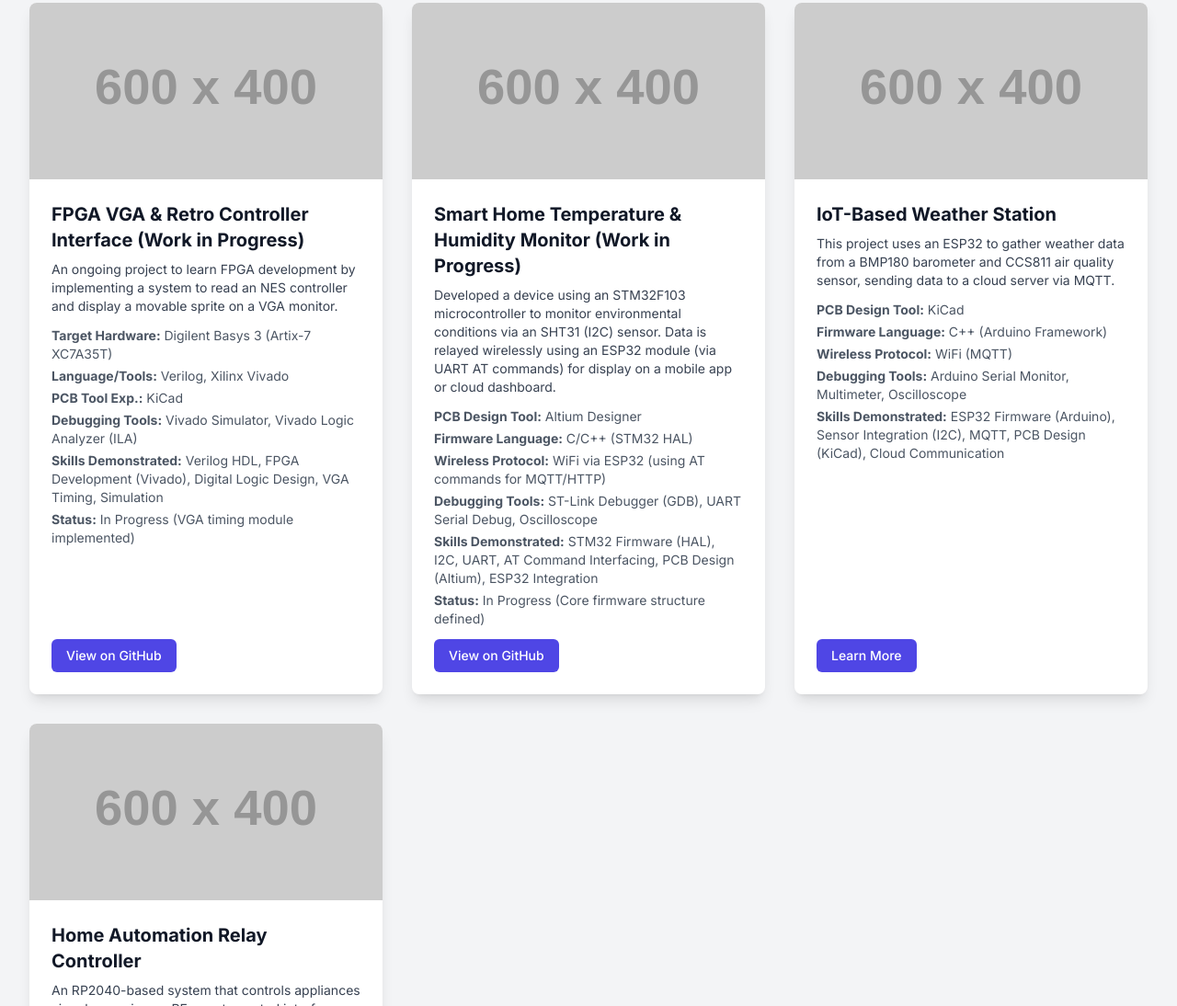
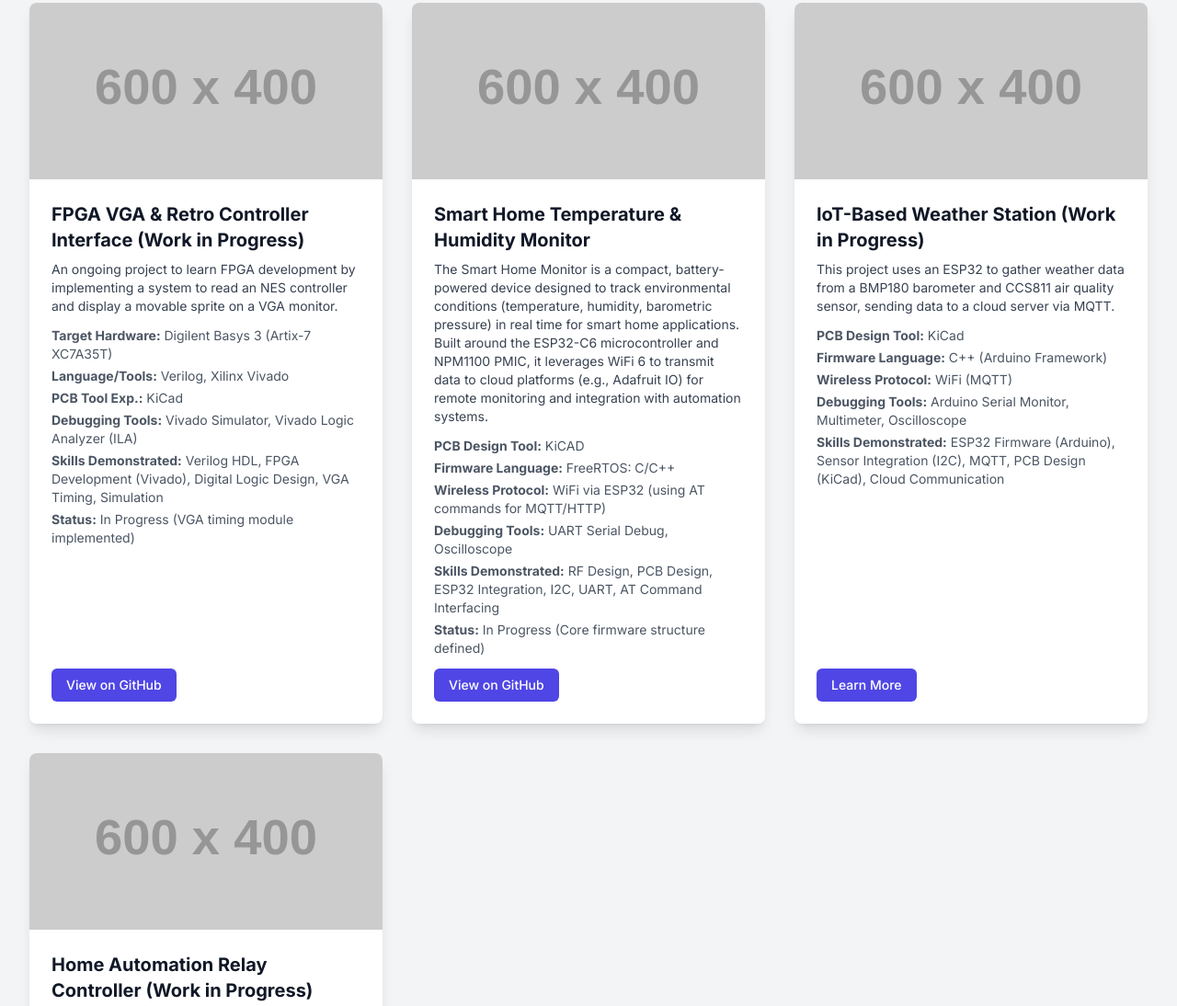
Before and after one commit to GaurangSolo/GaurangSolo.github.io, a plain HTML site: page index.html in a window 1280 px wide. Shown: the part 817-1911 px from the top of the page at 92% size. Drawn offline with nearby package versions, Linux system fonts and the light colour scheme; placeholder pictures from the web are drawn by us.

Commit message:
Update index.html

```diff
--- a/index.html
+++ b/index.html
@@ -163,13 +163,13 @@
       <div class="bg-white dark:bg-gray-800 rounded-lg shadow-lg overflow-hidden transition-transform transform hover:-translate-y-1 hover:shadow-xl flex flex-col" data-aos="fade-up" data-aos-delay="200">
         <img src="https://placehold.co/600x400/e2e8f0/334155?text=Smart+Home+Monitor" onerror="this.onerror=null; this.src='https://placehold.co/600x400/e2e8f0/334155?text=Image+Not+Found';" class="w-full h-48 object-cover" alt="Smart Home Monitor Placeholder Image">
         <div class="p-6 flex flex-col flex-grow">
-          <h5 class="text-xl font-semibold mb-2 text-gray-900 dark:text-white">Smart Home Temperature & Humidity Monitor (Work in Progress)</h5>
-          <p class="text-gray-700 dark:text-gray-300 text-sm mb-3">Developed a device using an STM32F103 microcontroller to monitor environmental conditions via an SHT31 (I2C) sensor. Data is relayed wirelessly using an ESP32 module (via UART AT commands) for display on a mobile app or cloud dashboard.</p>
-          <p class="text-sm text-gray-600 dark:text-gray-400 mb-1"><strong>PCB Design Tool:</strong> Altium Designer</p>
-          <p class="text-sm text-gray-600 dark:text-gray-400 mb-1"><strong>Firmware Language:</strong> C/C++ (STM32 HAL)</p>
+          <h5 class="text-xl font-semibold mb-2 text-gray-900 dark:text-white">Smart Home Temperature & Humidity Monitor </h5>
+          <p class="text-gray-700 dark:text-gray-300 text-sm mb-3">The Smart Home Monitor is a compact, battery-powered device designed to track environmental conditions (temperature, humidity, barometric pressure) in real time for smart home applications. Built around the ESP32-C6 microcontroller and NPM1100 PMIC, it leverages WiFi 6 to transmit data to cloud platforms (e.g., Adafruit IO) for remote monitoring and integration with automation systems.</p>
+          <p class="text-sm text-gray-600 dark:text-gray-400 mb-1"><strong>PCB Design Tool:</strong> KiCAD</p>
+          <p class="text-sm text-gray-600 dark:text-gray-400 mb-1"><strong>Firmware Language:</strong> FreeRTOS: C/C++ </p>
           <p class="text-sm text-gray-600 dark:text-gray-400 mb-1"><strong>Wireless Protocol:</strong> WiFi via ESP32 (using AT commands for MQTT/HTTP)</p>
-          <p class="text-sm text-gray-600 dark:text-gray-400 mb-1"><strong>Debugging Tools:</strong> ST-Link Debugger (GDB), UART Serial Debug, Oscilloscope</p>
-          <p class="text-sm text-gray-600 dark:text-gray-400 mb-1"><strong>Skills Demonstrated:</strong> STM32 Firmware (HAL), I2C, UART, AT Command Interfacing, PCB Design (Altium), ESP32 Integration</p>
+          <p class="text-sm text-gray-600 dark:text-gray-400 mb-1"><strong>Debugging Tools:</strong> UART Serial Debug, Oscilloscope</p>
+          <p class="text-sm text-gray-600 dark:text-gray-400 mb-1"><strong>Skills Demonstrated:</strong> RF Design, PCB Design, ESP32 Integration, I2C, UART, AT Command Interfacing </p>
           <p class="text-sm text-gray-600 dark:text-gray-400 mb-3"><strong>Status:</strong> In Progress (Core firmware structure defined)</p>
           <a href="https://github.com/GaurangSolo/Smart-Home-Temperature-Humidity-Monitor" target="_blank" rel="noopener noreferrer" class="inline-block bg-indigo-600 hover:bg-indigo-700 dark:bg-indigo-500 dark:hover:bg-indigo-600 text-white px-4 py-2 rounded-md text-sm font-medium transition duration-300 mt-auto self-start">View on GitHub</a>
         </div>
@@ -177,7 +177,7 @@
       <div class="bg-white dark:bg-gray-800 rounded-lg shadow-lg overflow-hidden transition-transform transform hover:-translate-y-1 hover:shadow-xl flex flex-col" data-aos="fade-left" data-aos-delay="300">
         <img src="https://placehold.co/600x400/dbeafe/1e3a8a?text=IoT+Weather+Station" onerror="this.onerror=null; this.src='https://placehold.co/600x400/e2e8f0/334155?text=Image+Not+Found';" class="w-full h-48 object-cover" alt="IoT Weather Station Placeholder Image">
         <div class="p-6 flex flex-col flex-grow">
-          <h5 class="text-xl font-semibold mb-2 text-gray-900 dark:text-white">IoT-Based Weather Station</h5>
+          <h5 class="text-xl font-semibold mb-2 text-gray-900 dark:text-white">IoT-Based Weather Station (Work in Progress)</h5>
            <p class="text-gray-700 dark:text-gray-300 text-sm mb-3">This project uses an ESP32 to gather weather data from a BMP180 barometer and CCS811 air quality sensor, sending data to a cloud server via MQTT.</p>
           <p class="text-sm text-gray-600 dark:text-gray-400 mb-1"><strong>PCB Design Tool:</strong> KiCad</p>
           <p class="text-sm text-gray-600 dark:text-gray-400 mb-1"><strong>Firmware Language:</strong> C++ (Arduino Framework)</p>
@@ -190,7 +190,7 @@
       <div class="bg-white dark:bg-gray-800 rounded-lg shadow-lg overflow-hidden transition-transform transform hover:-translate-y-1 hover:shadow-xl flex flex-col" data-aos="fade-right" data-aos-delay="400">
         <img src="https://placehold.co/600x400/ccfbf1/115e59?text=Relay+Controller" onerror="this.onerror=null; this.src='https://placehold.co/600x400/e2e8f0/334155?text=Image+Not+Found';" class="w-full h-48 object-cover" alt="Home Automation Relay Controller Placeholder Image">
         <div class="p-6 flex flex-col flex-grow">
-          <h5 class="text-xl font-semibold mb-2 text-gray-900 dark:text-white">Home Automation Relay Controller</h5>
+          <h5 class="text-xl font-semibold mb-2 text-gray-900 dark:text-white">Home Automation Relay Controller (Work in Progress)</h5>
            <p class="text-gray-700 dark:text-gray-300 text-sm mb-3">An RP2040-based system that controls appliances via relays, using an RF remote control interface and safety mechanisms.</p>
           <p class="text-sm text-gray-600 dark:text-gray-400 mb-1"><strong>PCB Design Tool:</strong> Altium Designer</p>
           <p class="text-sm text-gray-600 dark:text-gray-400 mb-1"><strong>Firmware Language:</strong> MicroPython</p>
```
